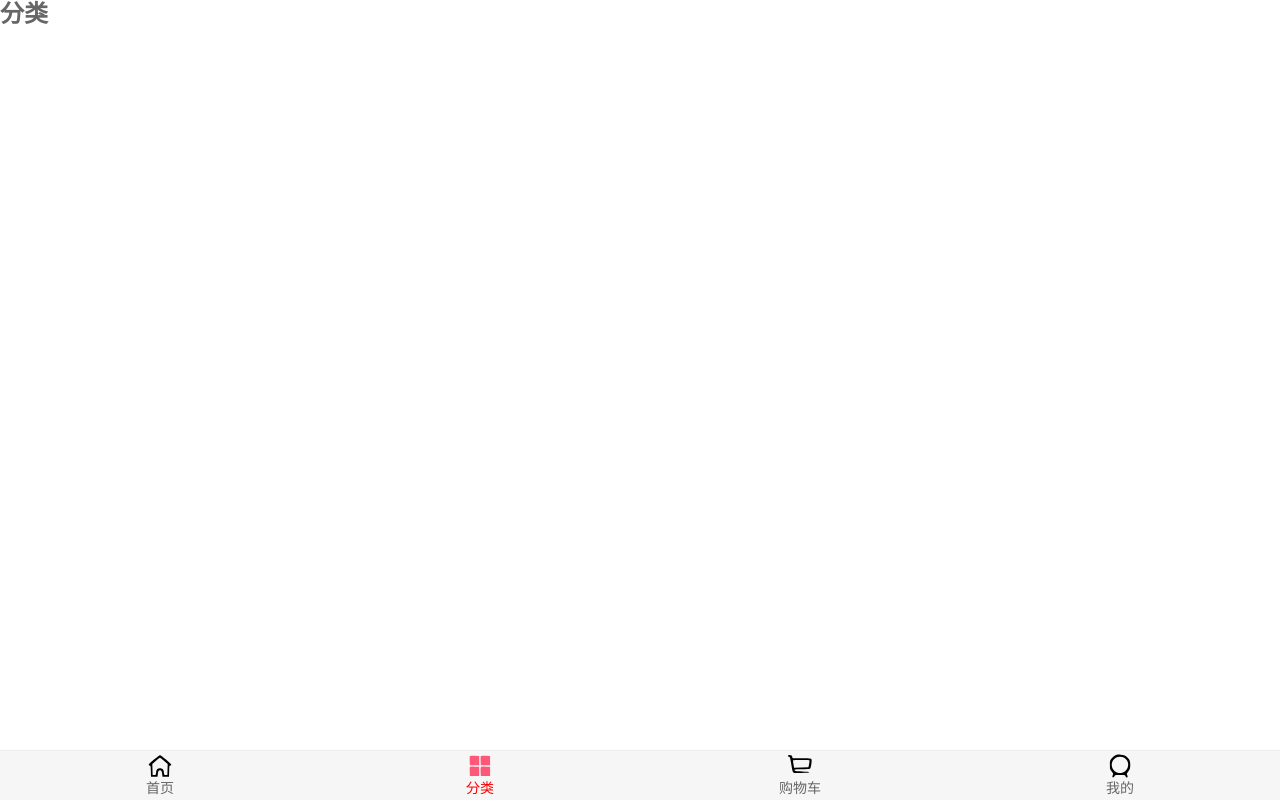
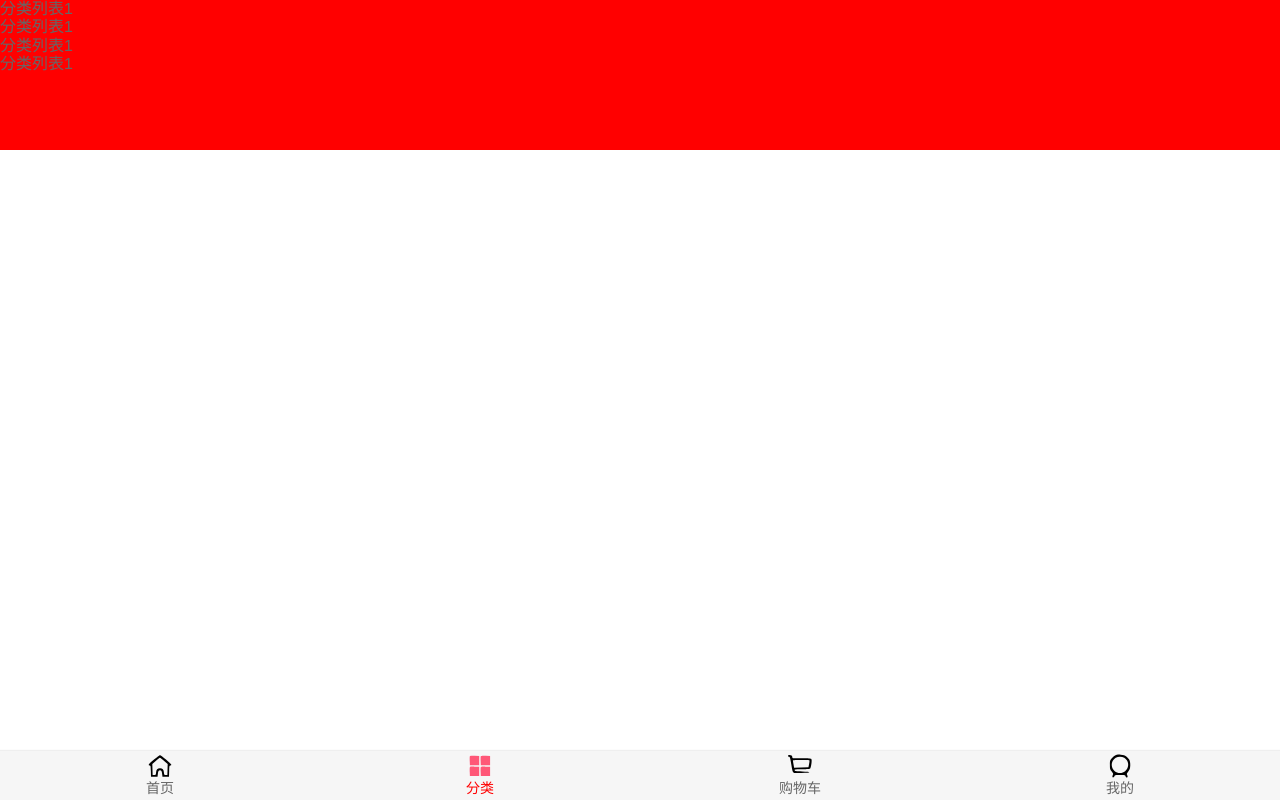
Before and after one commit to COCROODILE/supermall, a Vue app: page /category in a window 1280 px wide. Built offline with nearby package versions, Linux system fonts and the light colour scheme.

Commit message:
better-scroll

```diff
--- a/src/views/category/Category.vue
+++ b/src/views/category/Category.vue
@@ -1,10 +1,29 @@
 <template>
-  <h2>分类</h2>
+  <div class="wrapper">
+    <ul class="content">
+      <li>分类列表1</li>
+      <li>分类列表1</li>
+      <li>分类列表1</li>
+      <li>分类列表1</li>
+    </ul>
+  </div>
 </template>
 <script>
+import BScroll from "better-scroll";
 export default {
-  name: 'Category'
-}
+  name: "Category",
+  data() {
+    return {};
+  },
+  created() {
+    let bs = new BScroll(".content", {});
+  },
+};
 </script>
 <style scoped>
+.wrapper {
+  height: 150px;
+  background-color: red;
+  overflow-y: scroll;
+}
 </style>
```
